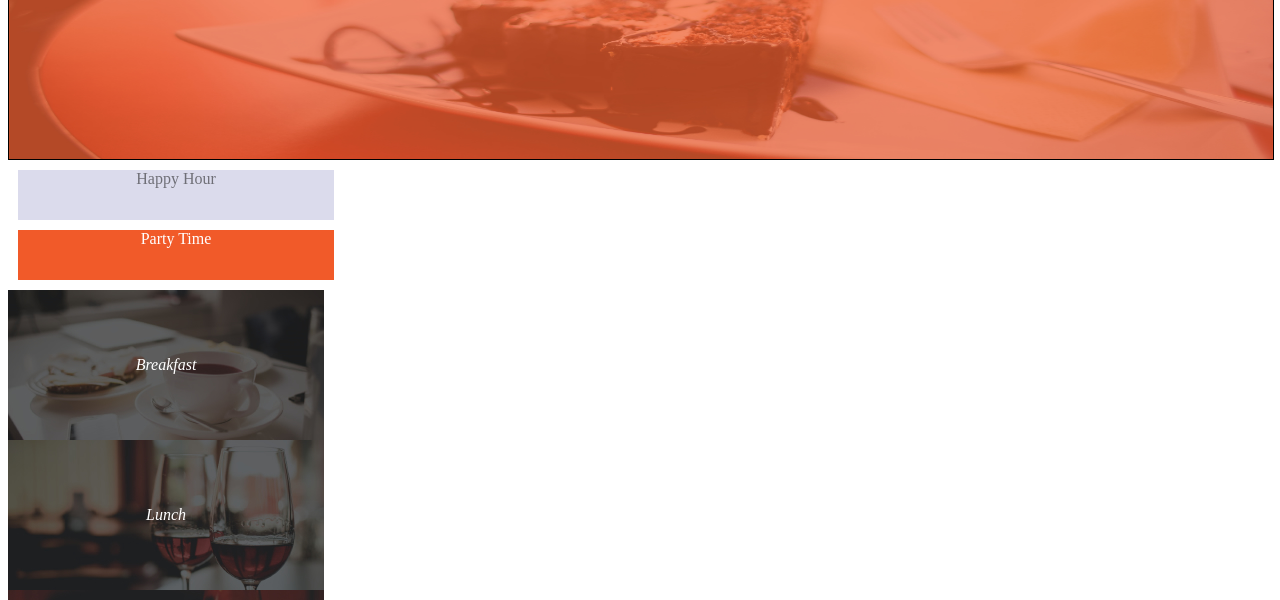
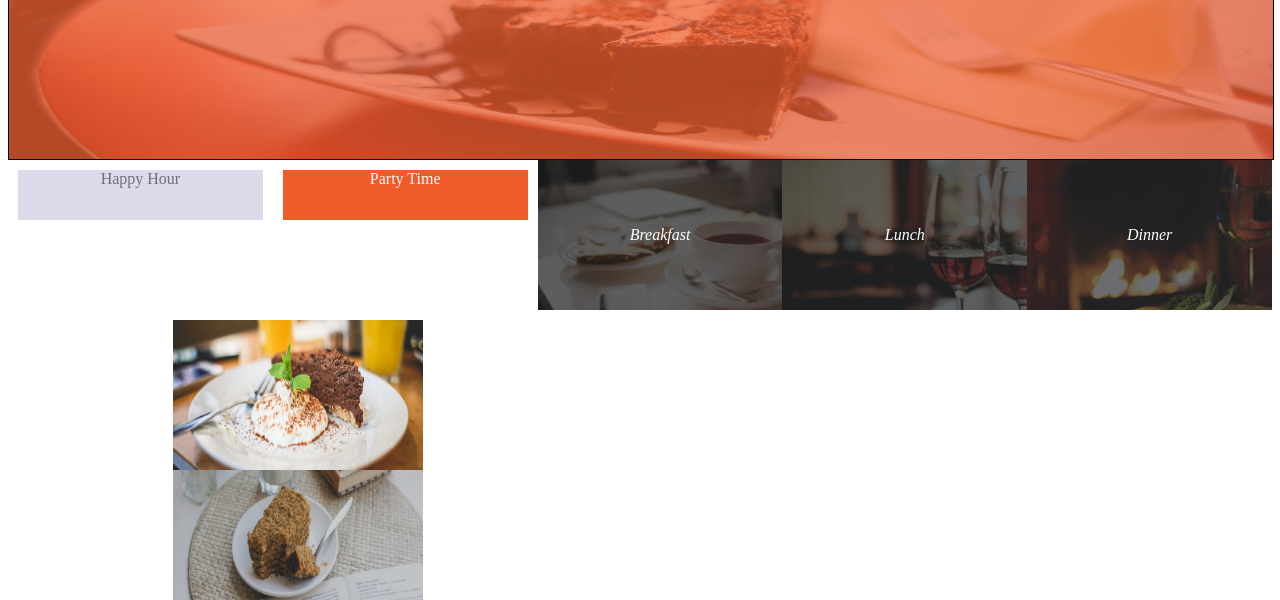
Before and after one commit to Allantoizmughus/Anitas-Kitchen, a plain HTML site: page index.html in a window 1280 px wide. Shown: the part 200-800 px from the top of the page. Drawn offline with Linux system fonts and the light colour scheme.

Commit message:
Modify the css file

```diff
--- a/index.css
+++ b/index.css
@@ -17,7 +17,7 @@ body{
     left: 50%;
   }
 
-  .section{
+  .container{
     display: flex;
     flex-wrap: nowrap;
     flex-direction: row;
--- a/index.html
+++ b/index.html
@@ -14,7 +14,7 @@
                 </p>
 
         </div>
-        <section class="container"   margin: 0;>
+        <section class="container";>
            <div id="happyhour">Happy Hour</div>
         <div id="partytime">Party Time</div>
         <div id="breakfast">Breakfast</div>
```
